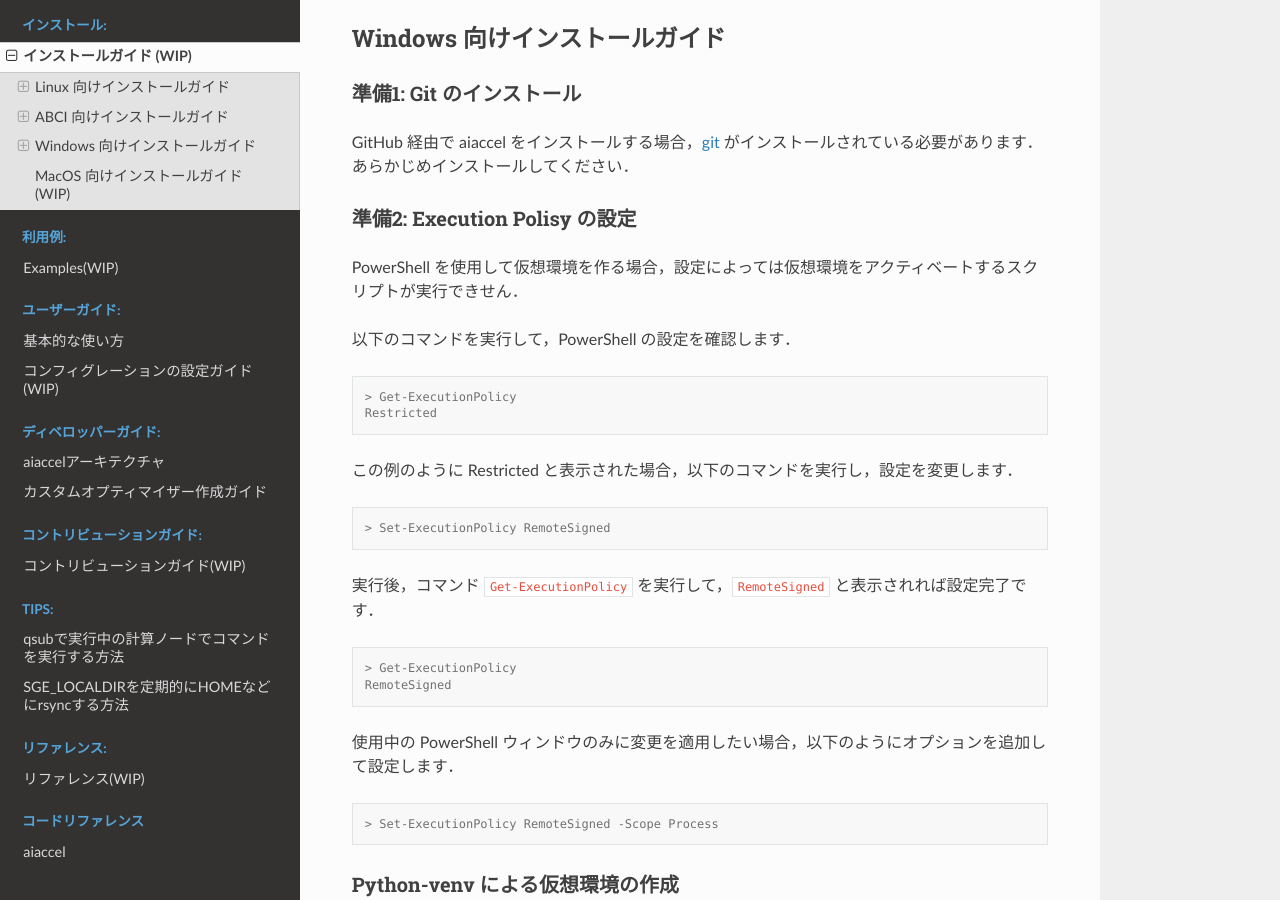
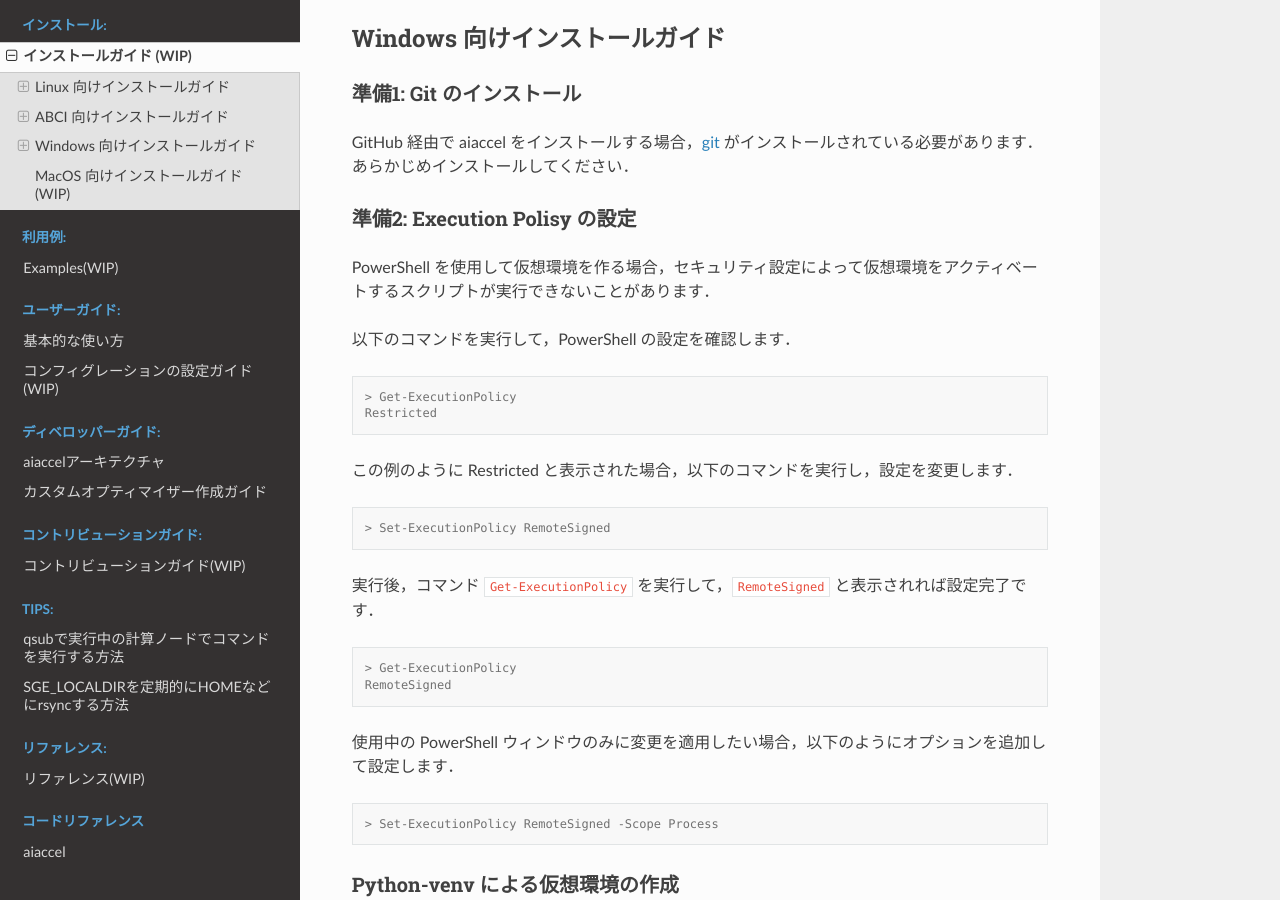
Before and after one commit to aistairc/aiaccel, a Sphinx documentation site: the page built from docs/source/installation/installation.md, in a window 1280 px wide and 900 px high, scrolled down 3813 px. Built offline with Sphinx 7.4.7 and the Read the Docs theme 2.0.0, drawn with Linux system fonts in a browser that asks for light colours.

Commit message:
Update docs/source/installation/installation.md
Co-authored-by: Yoshiaki Bando <yoshipon@users.noreply.github.com>

````diff
--- a/docs/source/installation/installation.md
+++ b/docs/source/installation/installation.md
@@ -190,7 +190,7 @@
 
 ### 準備2: Execution Polisy の設定
 
-PowerShell を使用して仮想環境を作る場合，設定によっては仮想環境をアクティベートするスクリプトが実行できせん．
+PowerShell を使用して仮想環境を作る場合，セキュリティ設定によって仮想環境をアクティベートするスクリプトが実行できないことがあります．
 
 以下のコマンドを実行して，PowerShell の設定を確認します．
 ```console
````
